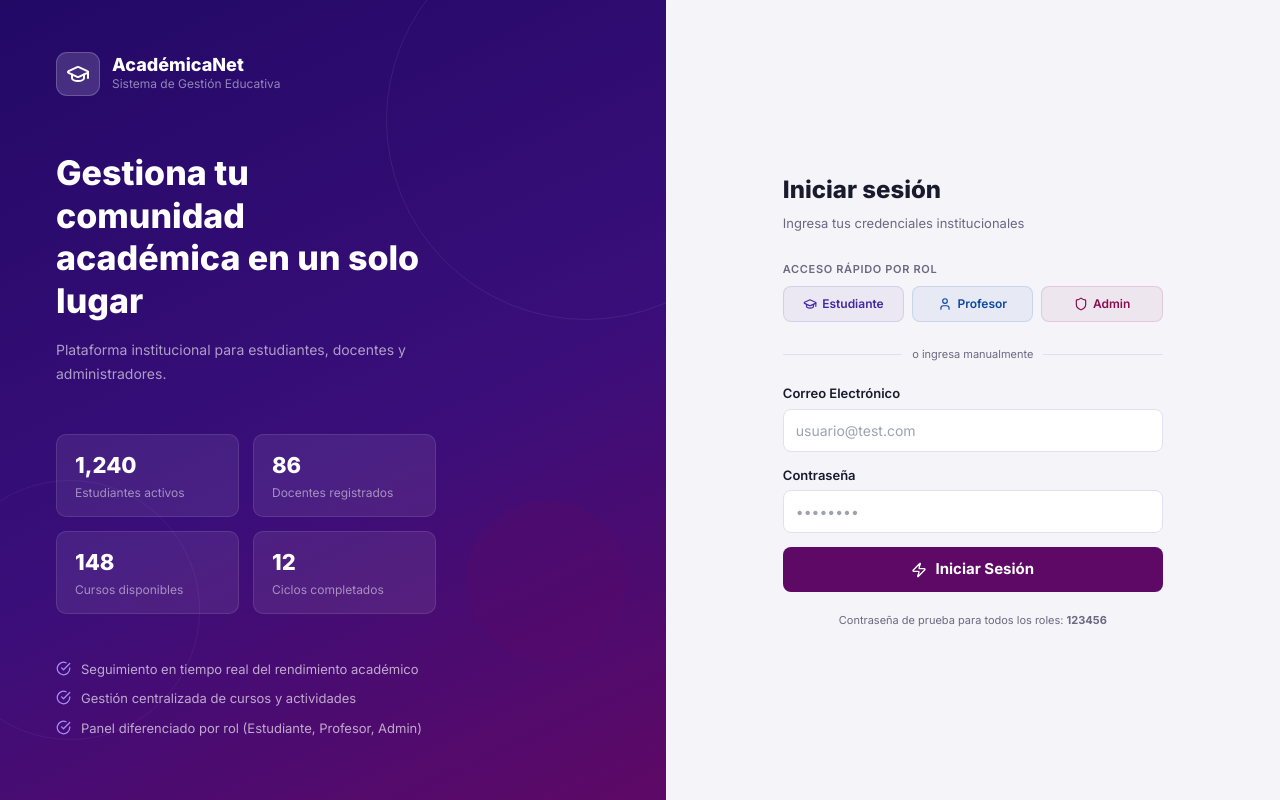
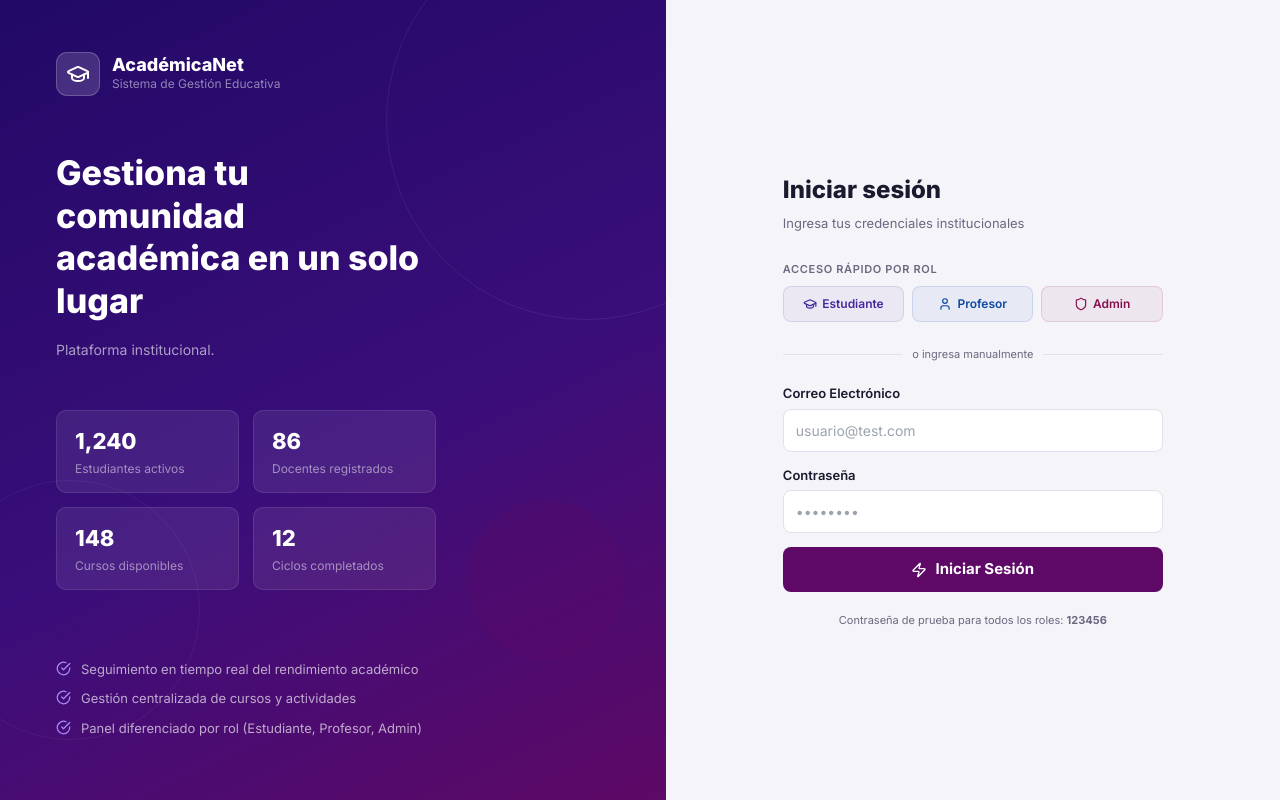
Before and after one commit to Retuc907/academica.net-frontend, a React (Vite) app: page / in a window 1280 px wide. Built offline with nearby package versions, Linux system fonts and the light colour scheme; no server answers; the HTML template or start-up script is replaced by a standard one.

Commit message:
cambio clase

```diff
--- a/src/features/auth/LoginPage.tsx
+++ b/src/features/auth/LoginPage.tsx
@@ -60,7 +60,7 @@ export function LoginPage() {
             Gestiona tu comunidad académica en un solo lugar
           </h1>
           <p style={{ color: "rgba(255,255,255,0.6)", fontSize: 14, lineHeight: 1.7, maxWidth: 360, marginBottom: 48 }}>
-            Plataforma institucional para estudiantes, docentes y administradores.
+            Plataforma institucional.
           </p>
 
           <div style={{ display: "grid", gridTemplateColumns: "1fr 1fr", gap: 14, maxWidth: 380 }}>
```
